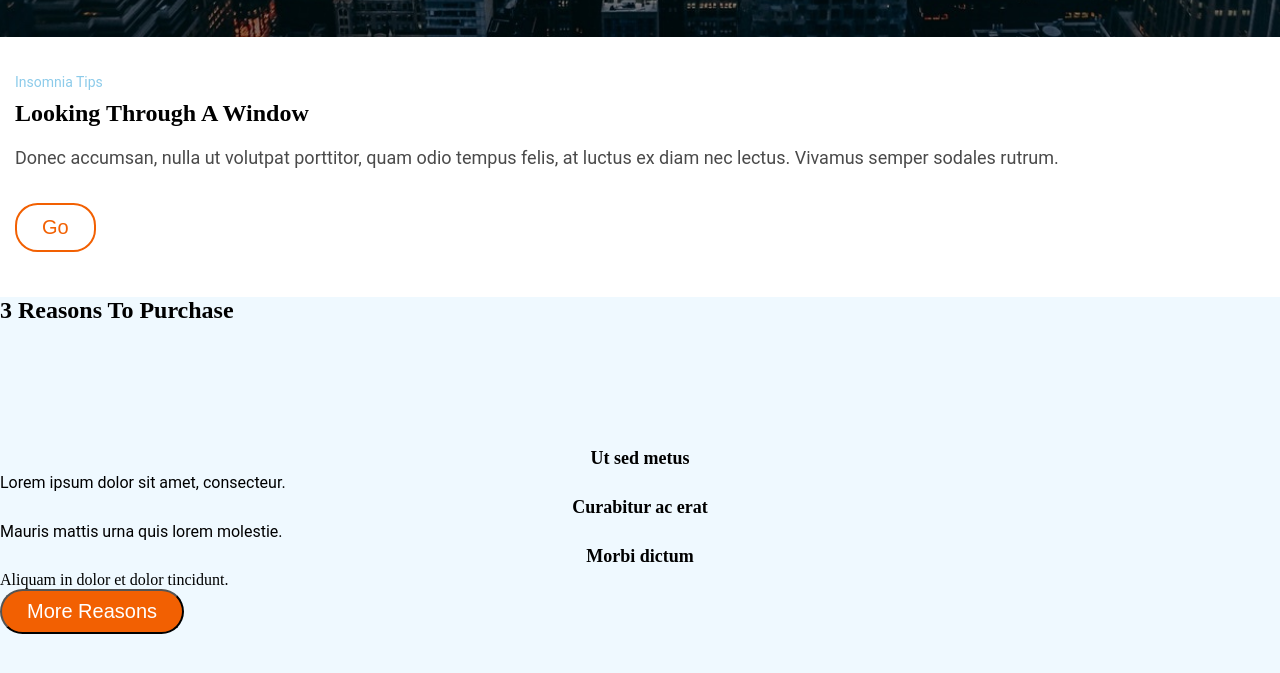
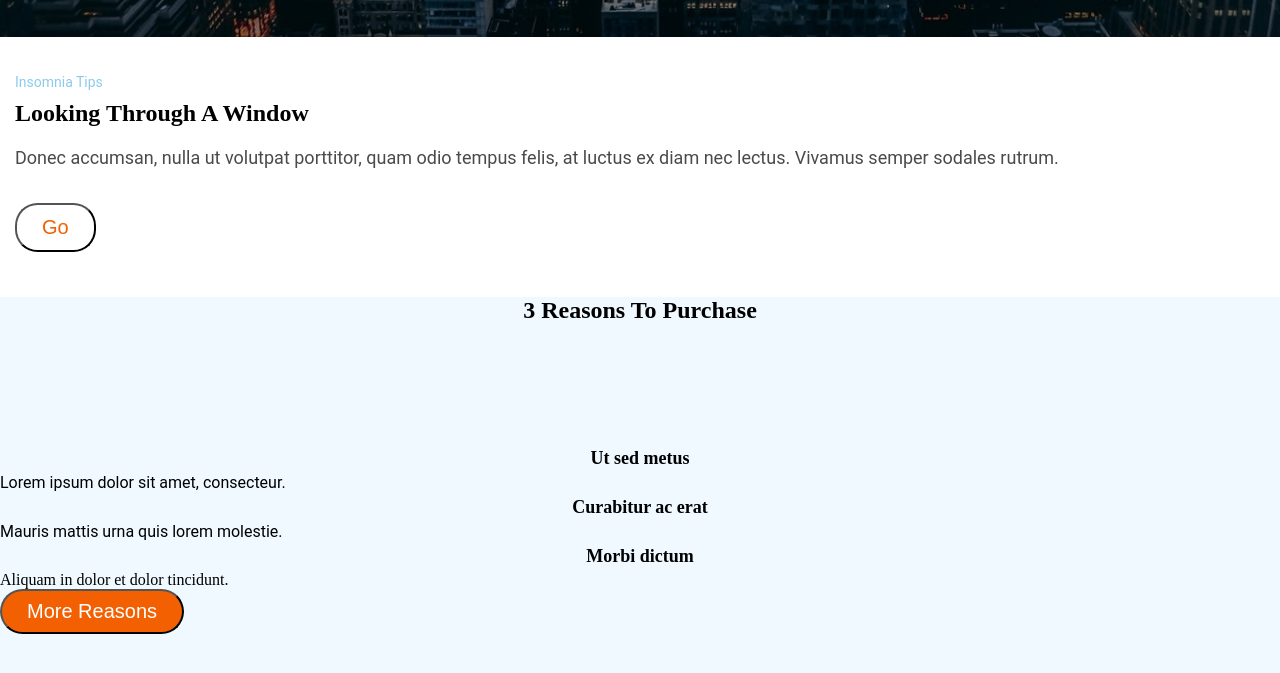
Before and after one commit to SaraOsacar/Anonymous-Proxy, a website: page src/html/index.html in a window 1280 px wide. Shown: the part 763-1436 px from the top of the page. Drawn offline with nearby package versions, Linux system fonts and the light colour scheme; files that its build step writes are made by us from their sources; files whose address does not match are found by name.

Commit message:
changes-main-style

```diff
--- a/src/scss/layout/_main.scss
+++ b/src/scss/layout/_main.scss
@@ -44,7 +44,6 @@
       width: max-content;
       padding: 0 25px 0 25px;
       color: $bright-orange;
-      border: solid 2px $bright-orange;
       background-color: $white;
       border-radius: 22.5px;
       line-height: 45px;
@@ -70,8 +69,8 @@
 
         &__title {
             font-family: $font-title;
-
-
+            text-align: center;
+            font-size: 24px;
         }
 
         &__list {
```
